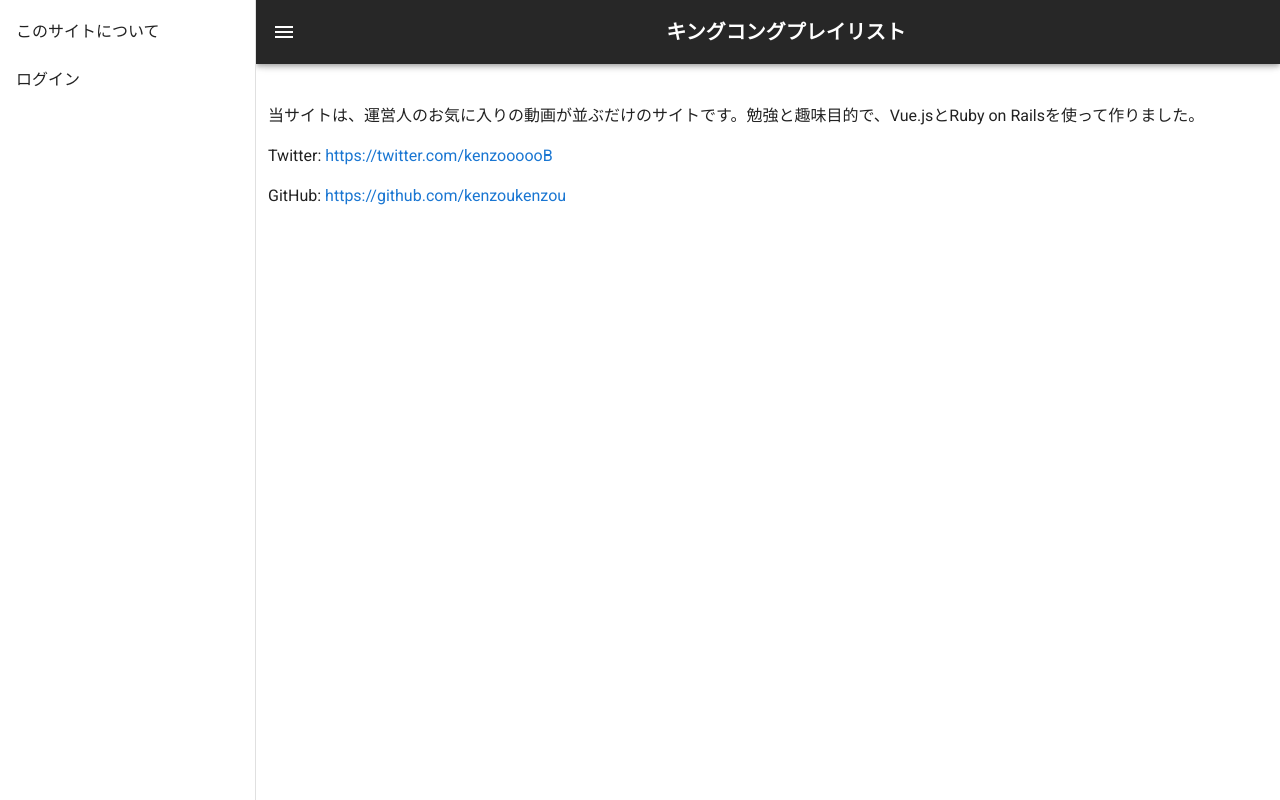
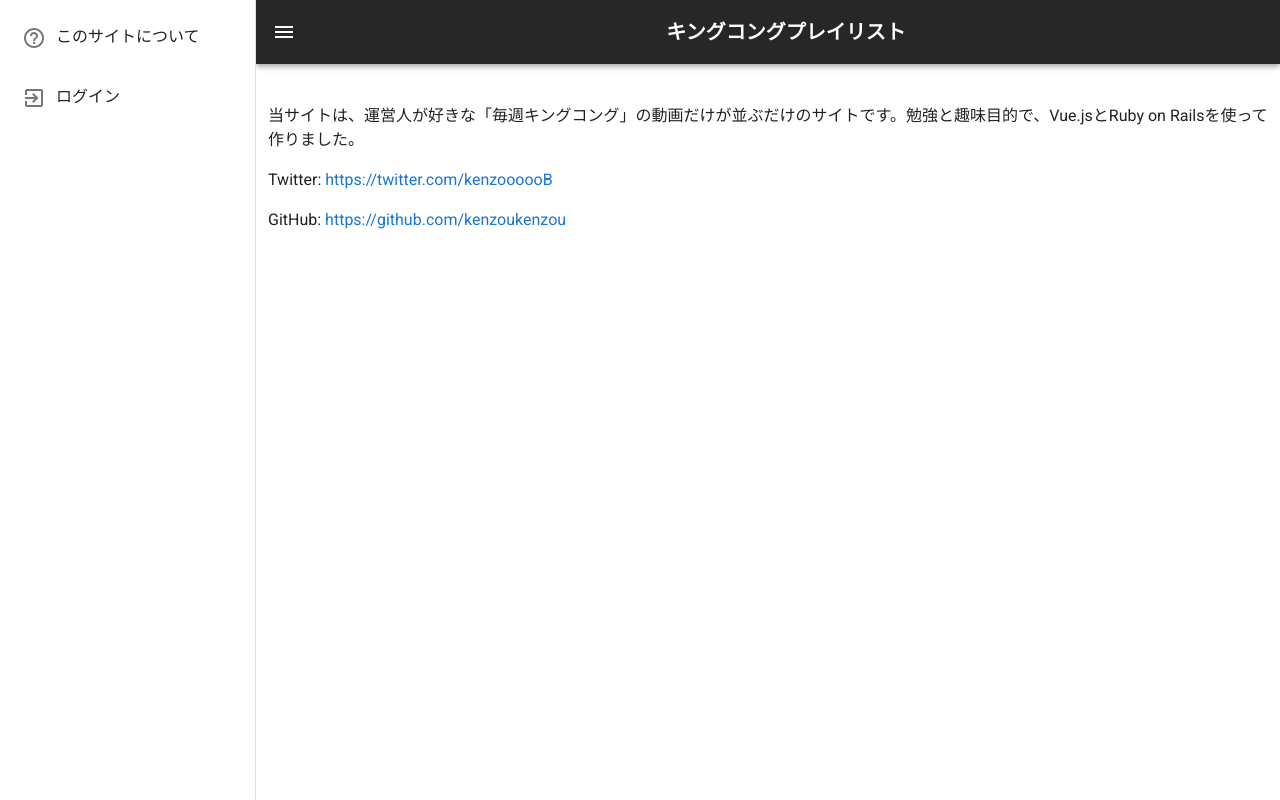
Before and after one commit to kenzoukenzou/kingkong_playlist, a Vue app in the folder frontend/: page /about in a window 1280 px wide. Both pictures are taken after a click on the button 28 px from the left and 32 px from the top of the page. Built offline with nearby package versions, Linux system fonts and the light colour scheme; no server answers; what vue-youtube would draw is missing.

Commit message:
fix: ドロワーのリンクにアイコンを追加

```diff
--- a/frontend/src/components/About.vue
+++ b/frontend/src/components/About.vue
@@ -1,6 +1,6 @@
 <template>
   <div class="mt-7">
-    <p>当サイトは、運営人のお気に入りの動画が並ぶだけのサイトです。勉強と趣味目的で、Vue.jsとRuby on Railsを使って作りました。</p>
+    <p>当サイトは、運営人が好きな「毎週キングコング」の動画だけが並ぶだけのサイトです。勉強と趣味目的で、Vue.jsとRuby on Railsを使って作りました。</p>
     <p>Twitter: <a href="https://twitter.com/kenzoooooB">https://twitter.com/kenzoooooB</a></p>
     <p>GitHub: <a href="https://github.com/kenzoukenzou">https://github.com/kenzoukenzou</a></p>
   </div>
--- a/frontend/src/components/Navbar.vue
+++ b/frontend/src/components/Navbar.vue
@@ -17,7 +17,12 @@
           <router-link :to="{ name: 'About' }">
             <v-list-item>
                 <v-list-item-content>
-                  <v-list-item-title>このサイトについて</v-list-item-title>
+                  <v-list-item-title>
+                    <v-btn icon>
+                      <v-icon>mdi-help-circle-outline</v-icon>
+                    </v-btn>
+                    このサイトについて
+                  </v-list-item-title>
                 </v-list-item-content>
             </v-list-item>
           </router-link>
@@ -51,7 +56,12 @@
             <router-link :to="{ name: 'Login' }">
               <v-list-item>
                   <v-list-item-content>
-                    <v-list-item-title>ログイン</v-list-item-title>
+                    <v-list-item-title>
+                      <v-btn icon>
+                        <v-icon>mdi-login-variant</v-icon>
+                      </v-btn>
+                      ログイン
+                    </v-list-item-title>
                   </v-list-item-content>
               </v-list-item>
             </router-link>
```
